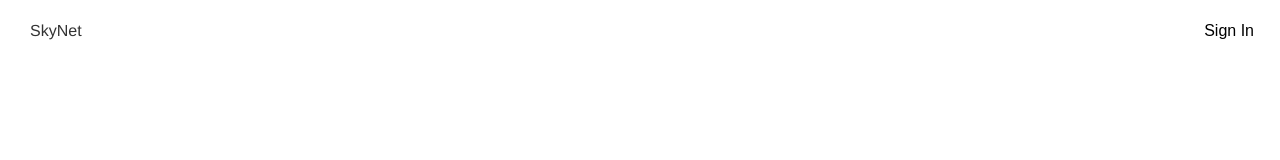
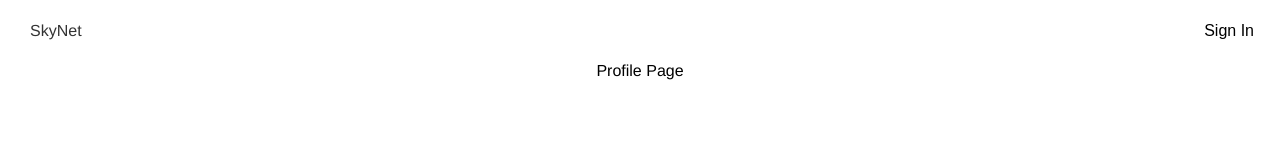
Before and after one commit to DavidKaza/skybank, a React (Create React App) app: page /profile in a window 1280 px wide. Before the commit this address had no page. Shown: the top 160 px of the page. Built offline with nearby package versions, Linux system fonts and the light colour scheme.

Commit message:
just made profile page component

```diff
--- a/src/App.tsx
+++ b/src/App.tsx
@@ -6,6 +6,7 @@ import './App.css';
 import Home from './components/pages/Home';
 import Payments from './components/pages/Payments';
 import Messages from './components/pages/Messages';
+import Profile from './components/pages/Profile';
 
 function App() {
   return (
@@ -18,6 +19,7 @@ function App() {
           <Route path='/accounts' element={<Accounts />} />
           <Route path='/payments' element={<Payments />} />
           <Route path='/messages' element={<Messages />} />
+          <Route path='/profile' element={<Profile />} />
         </Routes>
       </BrowserRouter>
     </div>
--- /dev/null
+++ b/src/components/pages/Profile.tsx
@@ -0,0 +1,5 @@
+const Profile = () => {
+    return <main>Profile Page</main>;
+  };
+
+  export default Profile;
```
